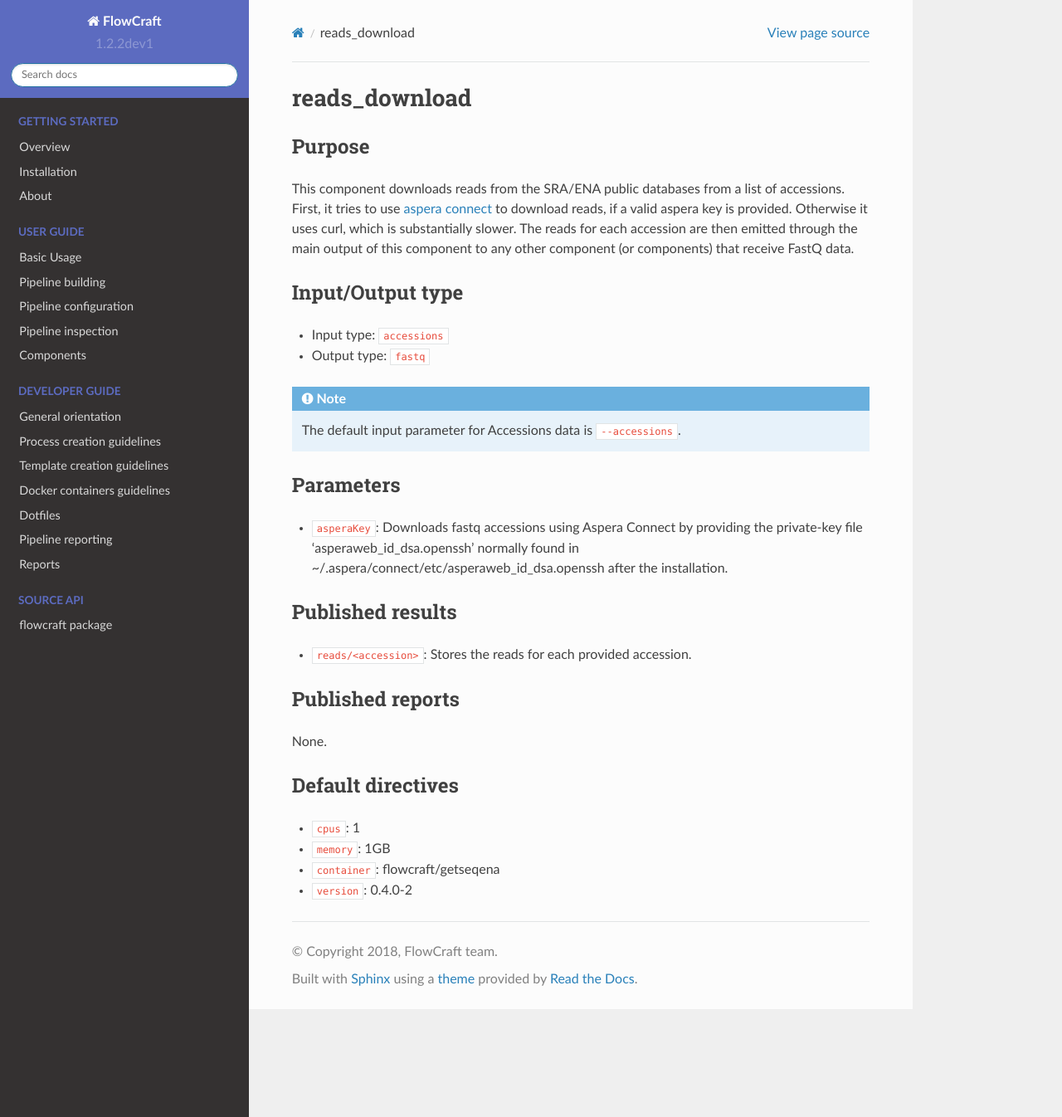
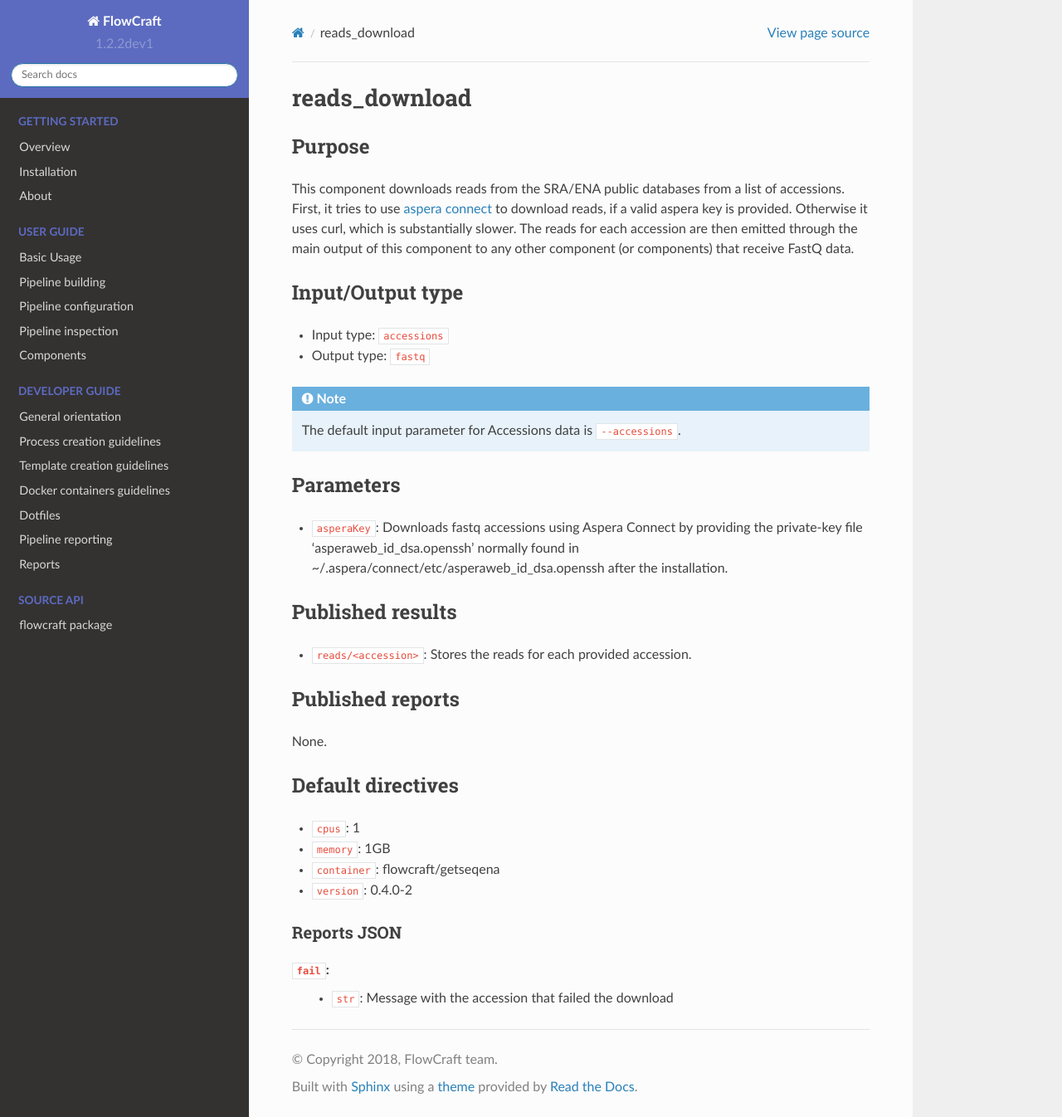
Before and after one commit to assemblerflow/flowcraft, a Sphinx documentation site: the page built from docs/user/components/reads_download.rst, in a window 1280 px wide and 1346 px high. Shown: the whole window at 83% size. Built offline with Sphinx 7.4.7 and the Read the Docs theme 2.0.0, drawn with Linux system fonts in a browser that asks for light colours.

```diff
--- a/docs/user/components/reads_download.rst
+++ b/docs/user/components/reads_download.rst
@@ -46,3 +46,10 @@
 - ``memory``: 1GB
 - ``container``: flowcraft/getseqena
 - ``version``: 0.4.0-2
+
+
+Reports JSON
+^^^^^^^^^^^^
+
+``fail``:
+    - ``str``: Message with the accession that failed the download
```
Also changed, not shown: 2 other files.
